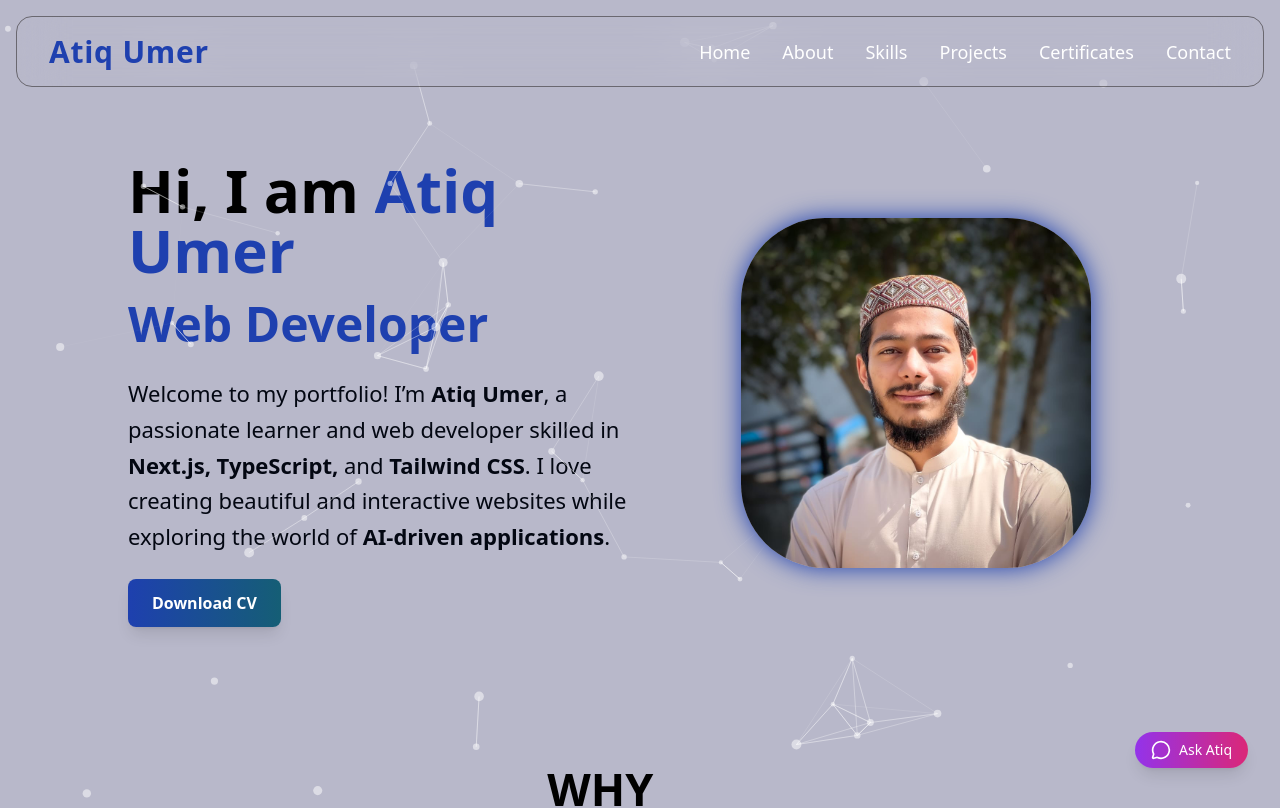
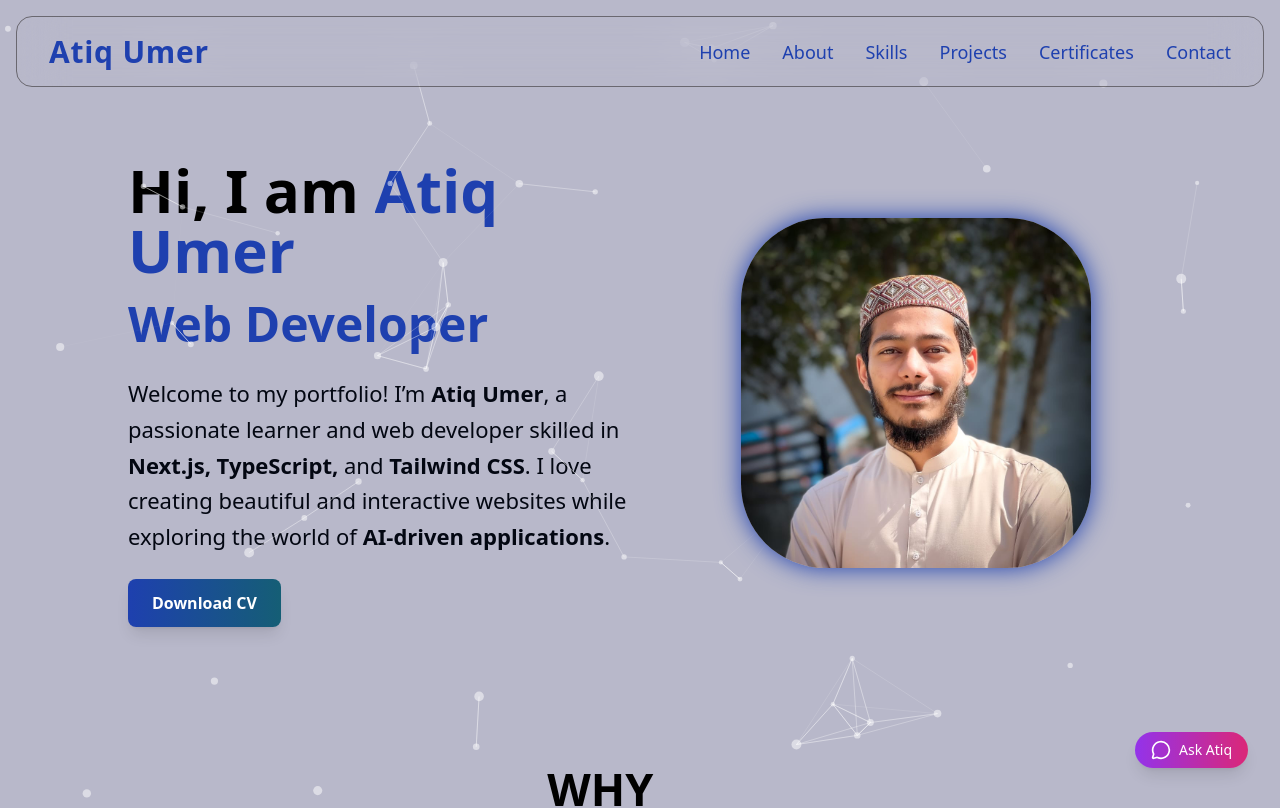
Before and after one commit to Atiqumer/Atiq-Umer-portfolio, a Next.js app: page / in a window 1280 px wide. Shown: the top 808 px of the page. Built offline with nearby package versions, Linux system fonts and the light colour scheme.

Commit message:
Nav updations

```diff
--- a/src/components/Nav.tsx
+++ b/src/components/Nav.tsx
@@ -42,10 +42,10 @@ Atiq Umer
 <li key={link.name}>
 <button
 onClick={() => handleScroll(link.href)}
-className="text-white font-medium text-lg relative group"
+className="text-blue-800 font-medium text-lg relative group"
 >
 {link.name}
-<span className="absolute left-0 bottom-0 w-0 h-[2px] bg-gradient-to-r from-blue-900 to-[white]/20 transition-all duration-300 group-hover:w-full" />
+<span className="absolute left-0 bottom-0 w-0 h-[2px] bg-gradient-to-r from-[white]/80 to-[white]/20 transition-all duration-300 group-hover:w-full" />
 </button>
 </li>
 ))}
```
